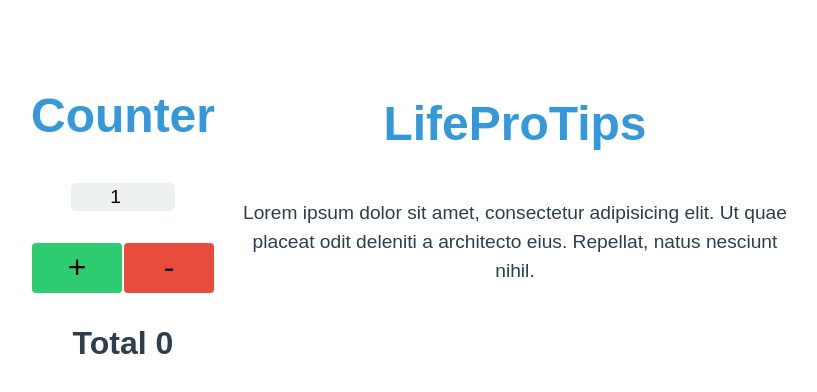
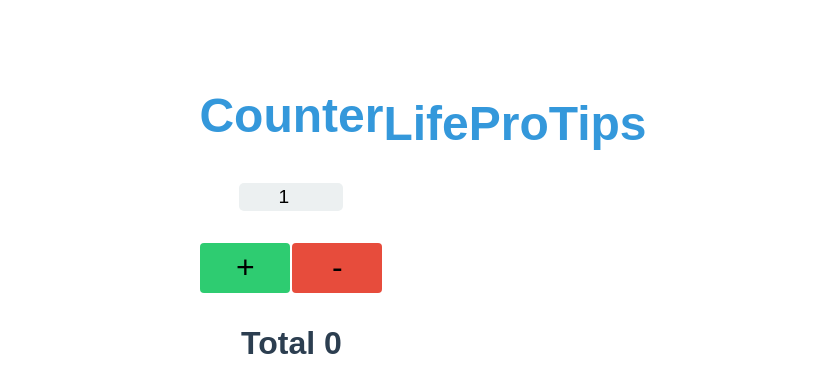
Before and after one commit to fredhawk/tally-quote, a React (Create React App) app: page / in a window 1280 px wide. Shown: the top 392 px of the page, without its empty margins (217-1034 px from the left). Built offline with nearby package versions, Linux system fonts and the light colour scheme; no server answers.

Commit message:
Remove dummy data

```diff
--- a/src/containers/LifeProTips.js
+++ b/src/containers/LifeProTips.js
@@ -27,7 +27,6 @@
           <h1 className="LPT-title">LifeProTips</h1>
           <p className="LPT-text">
             {this.state.tips[this.props.randomNumber] ? this.state.tips[this.props.randomNumber].data.title : ``}
-            Lorem ipsum dolor sit amet, consectetur adipisicing elit. Ut quae placeat odit deleniti a architecto eius. Repellat, natus nesciunt nihil.
           </p>
         </article>
       </section>
```
